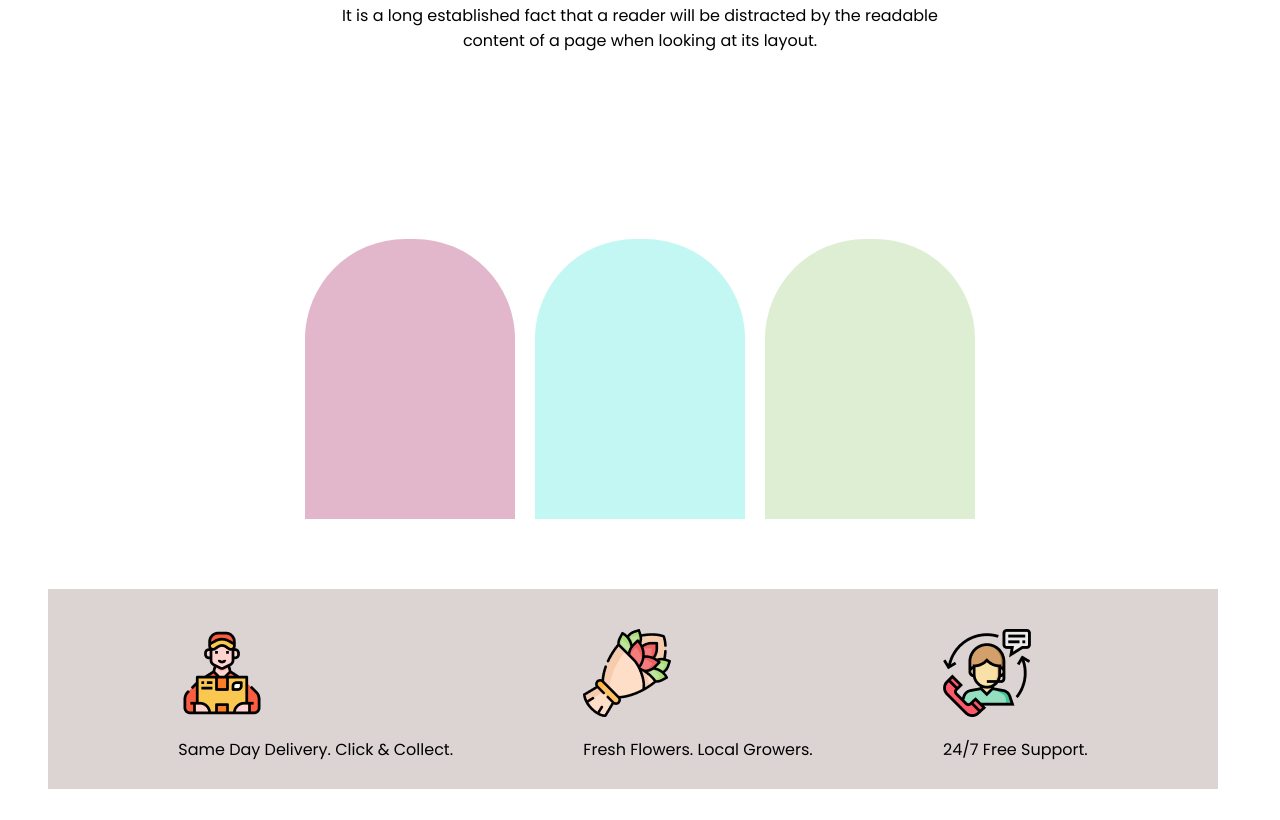
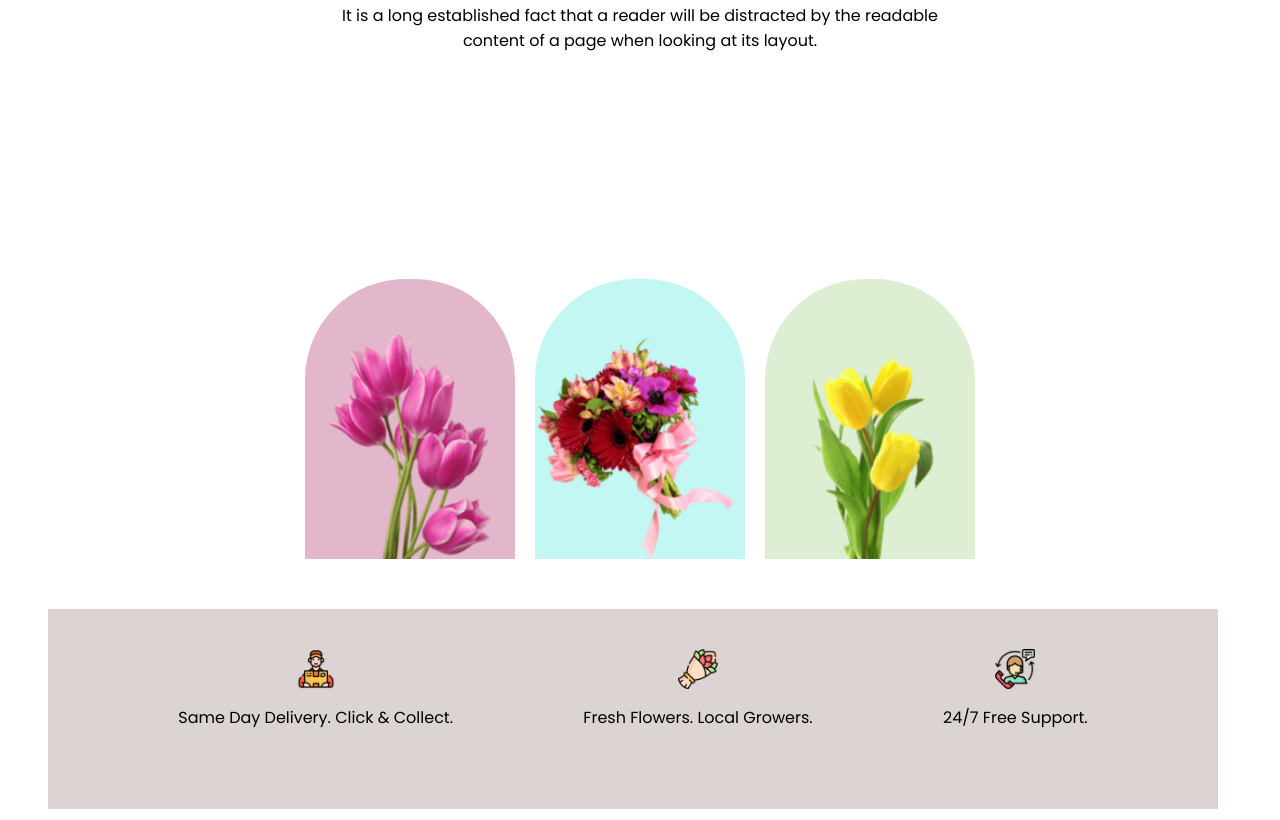
Before and after one commit to Muzaien/online-flower-shop, a plain HTML site: page index.html in a window 1280 px wide. Shown: the part 940-1760 px from the top of the page. Drawn offline with Linux system fonts and the light colour scheme.

Commit message:
final commit

```diff
--- a/index.html
+++ b/index.html
@@ -17,6 +17,7 @@
     <!-- the hero section  -->
     <main class="container">
         <div class="part-one">
+
             <h1>Lets make <br> beautiful flowers a <br> part of your life.</h3>
                 <p>It is a long established fact that a reader will be distracted by the readable <br>content of a page
                     when looking at its layout. The point of using Lorem Ipsum is <br>that it has a more-or-less normal
@@ -32,31 +33,32 @@
 
     </main>
     <!-- second section  -->
+
     <section class="second-section">
+
         <h1>Our Featured Flowers</h1>
         <p>It is a long established fact that a reader will be distracted by the readable <br>content of a page when
             looking at its layout.</p>
     </section>
+
     <!-- flower cad section -->
+
     <section class="section-third">
-        <div class="first-flower">
-            <img id="one" src="" alt="">
 
+        <div class="flower pink">
+            <img src="Flower Asset/pngwing 6-new.png" alt="Pink Flower">
         </div>
 
-        <div class="second-flower">
-            <img src="" alt="">
-
+        <div class="flower blue">
+            <img src="Flower Asset/pngwing 5-new.png" alt="Bouquet">
         </div>
 
-        <div class="third-flower">
-            <img src="" alt="">
-
-
+        <div class="flower green">
+            <img src="Flower Asset/pngwing 7-new.png" alt="Yellow Flower">
         </div>
 
+    </section>
 
-    </section>
     <!-- third part  -->
     <section class="last-container">
         <div class="last-two">
@@ -65,18 +67,22 @@
                 <p>Same Day Delivery. Click & Collect.</p>
             </div>
 
-            <div>
+            <div class="image-tag">
                 <img src="./Flower Asset/Group 58.png" alt="">
                 <p>Fresh Flowers. Local Growers.</p>
             </div>
 
-            <div>
+            <div class="image-tag">
                 <img src="./Flower Asset/Group 59.png" alt="">
                 <p>24/7 Free Support.</p>
             </div>
         </div>
     </section>
+
+    <!-- your offer section  -->
+
     <section class="offer-container">
+
         <div class="inner-container">
             <h3>Hot Deal ! Sale Up To 25% <span>Off</span></h3>
 
@@ -84,6 +90,7 @@
                 looking at its layout.</p>
             <button class="btn-primary">Sign Up</button>
         </div>
+
         <div class="inner-img">
             <img src="./Flower Asset/pngwing 8.png" alt="">
         </div>
@@ -94,7 +101,7 @@
         <p>It is a long established fact that a reader will be distracted by the readable <br>content of a page when
             looking at its layout.</p>
     </section>
-
+<!-- the ultimate flowers card  -->
     <section class="flower-container">
         <div class="card-1">
             <img src="./Flower Asset/Flower 01.png" alt="">
@@ -116,15 +123,27 @@
         <div class="background-mail">
             <div class="mail-upper">
                 <h1>Get The Latest Deals</h3>
-                <p>$30 coupon for first shopping</p>
+                    <p>$30 coupon for first shopping</p>
             </div>
             <div class="subscribe-mail">
                 <input type="email" name="" id="" placeholder="Enter your email here....">
                 <button class="btn-primary">Subscribe</button>
             </div>
 
-         </div>
+        </div>
     </section>
+
+    <!-- footer section  -->
+    <footer>
+        <div class="footer-container">
+            <div class="logo">
+                <img src="./Flower Asset/FlowerShop.png" alt="">
+            </div>
+            <p>It is a long established fact that a reader will be distracted by the readable <br>content of a page when
+                looking at its layout.</p>
+            <p>@2020-2023, FlowerShop.com. All rights reserved.</p>
+        </div>
+    </footer>
 
 
 </body>
--- a/style.css
+++ b/style.css
@@ -1,12 +1,12 @@
 .container {
 
+    /* width: 100; */
     width: 1250px;
     height: 800px;
-    /* background-color: rgb(248, 206, 206);; */
     margin: 0px;
     display: flex;
     background-color: #FCEEF1;
-    /* margin-top: 20px; */
+
 
 
 }
@@ -20,7 +20,7 @@
 
 .part-one h1 {
     font-family: poppins;
-    /* font-style: bold; */
+
 }
 
 .part-one p {
@@ -31,7 +31,7 @@
     width: 635px;
     height: 800px;
     padding-left: 20px;
-    /* padding-top: 20px; */
+
 }
 
 .btn-primary {
@@ -46,8 +46,7 @@
 }
 
 .second-section {
-    /* background-color: red; */
-    /* padding-top: 5px; */
+
     padding-bottom: 10px;
     margin: 80px;
     text-align: center;
@@ -64,44 +63,53 @@
 
 }
 
+/* flower card section  */
+
 .section-third {
     /* background-color: red; */
-    width: 940px;
-    height: 300px;
+    width: 1240px;
+    height: 400px;
     margin: 0 auto;
     display: flex;
-    /* justify-content: space-evenly; */
-    padding-top: 80px;
     justify-content: center;
     gap: 20px;
+    align-items: flex-end;
 }
 
-.first-flower {
-    background-color: #e3b7cb;
+/* shared flower style */
+.flower {
     width: 210px;
     height: 280px;
     border-top-left-radius: 100px;
     border-top-right-radius: 100px;
-    /* padding-left: 45px; */
-    /* padding-bottom:-70px; */
+    position: relative;
+    overflow: hidden;
+    /* 🔥 VERY IMPORTANT */
 }
 
-.second-flower {
-    background-color: #c2f7f3;
-    width: 210px;
-    height: 280px;
-    border-top-left-radius: 100px;
-    border-top-right-radius: 100px;
-
+/* image positioning */
+.flower img {
+    position: absolute;
+    bottom: 0;
+    left: 50%;
+    transform: translateX(-50%);
+    height: 80%;
+    width: auto;
 }
 
-.third-flower {
+/* background colors */
+.pink {
+    background-color: #e3b7cb;
+}
+
+.blue {
+    background-color: #c2f7f3;
+}
+
+.green {
     background-color: #ddeed2;
-    width: 210px;
-    height: 280px;
-    border-top-left-radius: 100px;
-    border-top-right-radius: 100px;
 }
+
 
 /* last container  */
 .last-container {
@@ -122,13 +130,22 @@
 }
 
 .image-tag {
-    /* align-items: center; */
-    /* justify-content: center; */
+    display: flex;
+    flex-direction: column;
+    justify-content: center;
+
+
+}
+
+.image-tag img {
+    width: 40px;
+    height: 40px;
+    margin: 0 auto;
 
 }
 
 .offer-container {
-    /* background-color: aquamarine; */
+
     width: 1255px;
     height: 450px;
     background: rgb(241, 226, 226);
@@ -141,8 +158,7 @@
 
 .inner-container {
     padding-top: 150px;
-    /* align-items: center;
-    justify-content: center; */
+
 }
 
 .inner-container h3 {
@@ -157,31 +173,22 @@
     padding-top: 20px;
 }
 
-/* flower container */
+/*the ultimate flowers container */
 .flower-container {
     margin: auto;
     display: flex;
     gap: 20px;
     width: 1255px;
     height: 320px;
-    /* background-color: red; */
     justify-content: space-evenly;
 }
 
-.card-1 {
-    /* width: fixed;
-    height: fixed; */
-}
+.card-1 {}
 
 /* mail section  */
 
-/* .mail-section {
-    width: 100%;
-    height: 100%;
-    background: url(./Flower\ Asset/rectangle 9.png);
-} */
 .background-mail {
-    background-color: red;
+
     max-width: 1100px;
     margin: auto;
     padding: 80px 40px;
@@ -192,7 +199,7 @@
 }
 
 .mail-upper {
-    /* align-items: center; */
+
     justify-content: center;
     text-align: center;
 }
@@ -219,3 +226,16 @@ p {
 
 
 }
+
+.footer-container {
+    width: 100%;
+    height: 100%;
+    margin-top: 40px;
+    background-color: black;
+    text-align: center;
+    padding-top: 80px;
+    font-family: poppins;
+    color: white;
+    padding-bottom: 40px;
+
+}
```
Also changed, not shown: Flower Asset/Screenshot 2026-01-22 233038.png (added), Flower Asset/Screenshot 2026-01-22 233056.png (added), Flower Asset/pngwing 5-new.png (added), Flower Asset/pngwing 5.png, Flower Asset/pngwing 6-new.png (added), Flower Asset/pngwing 6.png, Flower Asset/pngwing 7-new.png (added), Flower Asset/pngwing 7.png.
